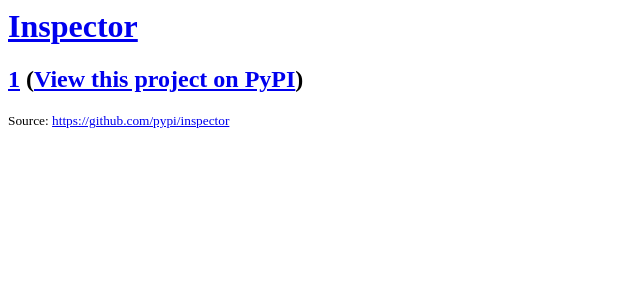
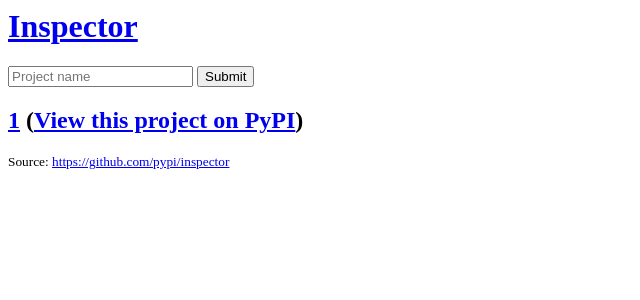
Before and after one commit to pypi/inspector, a Flask app: page /project/1/ in a window 1280 px wide. Shown: the top 300 px of the page, without its empty margins (0-640 px from the left). Run offline with Flask 3, Linux system fonts and the light colour scheme; data that the repository does not hold is empty.

Commit message:
added search to base.html, removed from index.html, made necessary changes in main.py

```diff
--- a/inspector/main.py
+++ b/inspector/main.py
@@ -60,6 +60,8 @@ def index():
 
 @app.route("/project/<project_name>/")
 def versions(project_name):
+    if project := request.args.get("project"):
+        return redirect(f"/project/{project}")
     if project_name != canonicalize_name(project_name):
         return redirect(
             url_for("versions", project_name=canonicalize_name(project_name)), 301
@@ -87,6 +89,8 @@ def versions(project_name):
 
 @app.route("/project/<project_name>/<version>/")
 def distributions(project_name, version):
+    if project := request.args.get("project"):
+        return redirect(f"/project/{project}")
     if project_name != canonicalize_name(project_name):
         return redirect(
             url_for(
@@ -197,6 +201,8 @@ def _get_dist(first, second, rest, distname):
     "/project/<project_name>/<version>/packages/<first>/<second>/<rest>/<distname>/"
 )
 def distribution(project_name, version, first, second, rest, distname):
+    if project := request.args.get("project"):
+        return redirect(f"/project/{project}")
     if project_name != canonicalize_name(project_name):
         return redirect(
             url_for(
@@ -272,6 +278,8 @@ def mailto_report_link(project_name, version, file_path, request_url):
     "/project/<project_name>/<version>/packages/<first>/<second>/<rest>/<distname>/<path:filepath>"  # noqa
 )
 def file(project_name, version, first, second, rest, distname, filepath):
+    if project := request.args.get("project"):
+        return redirect(f"/project/{project}")
     if project_name != canonicalize_name(project_name):
         return redirect(
             url_for(
--- a/inspector/templates/base.html
+++ b/inspector/templates/base.html
@@ -7,6 +7,10 @@
   <body>
     <main>
       <h1><a href="/">Inspector</a></h1>
+      <form>
+        <input type="text" name="project" placeholder="Project name">
+        <input type="submit">
+      </form>
       {% if h2 %}
       <h2>
         {% if h2_link %}
--- a/inspector/templates/disasm.html
+++ b/inspector/templates/disasm.html
@@ -10,11 +10,11 @@
     <br>
     <div>
 
+        <input type="radio" id="disassembly-radio" name="view-mode" checked/>
         <label for="disassembly-radio">Disassembly</label>
-        <input type="radio" id="disassembly-radio" name="view-mode" checked/>
 
+        <input type="radio" id="decompilation-radio" name="view-mode"/>
         <label for="decompilation-radio">Decompilation</label>
-        <input type="radio" id="decompilation-radio" name="view-mode"/>
 
     </div>
 <pre id="disassembly">
--- a/inspector/templates/index.html
+++ b/inspector/templates/index.html
@@ -1,8 +1,5 @@
 {% extends 'base.html' %}
 
 {% block body %}
-<form>
-  <input type="text" name="project" placeholder="Project name">
-  <input type="submit">
-</form>
+
 {% endblock %}
```
